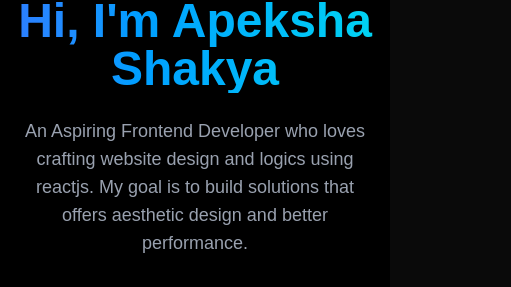
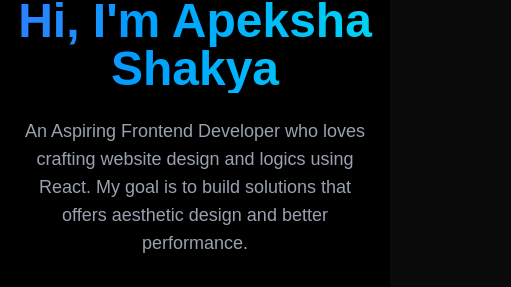
Before and after one commit to apeksha-rgb/react_portfolio, a React (Vite) app: page / in a window 390 px wide. Shown: the part 254-541 px from the top of the page, 511 px wide, since content can reach past the window. Built offline with nearby package versions, Linux system fonts and the light colour scheme.

Commit message:
Form responsive

```diff
--- a/src/components/sections/Contact.jsx
+++ b/src/components/sections/Contact.jsx
@@ -31,7 +31,7 @@ function Contact() {
 
 
 
-      <div className='px-4 w-150 p-6 rounded-xl border border-white/10 hover:-translate-y-1 hover:border-blue-500/30 hover:shadow-[0_2x_8px_rgba(59,130,246,0.2)] transition'>
+      <div className='px-4 w-full min-w-[300px] md:w-[500px] sm:w-2/3 p-6 rounded-xl border border-white/10 hover:-translate-y-1 hover:border-blue-500/30 hover:shadow-[0_2x_8px_rgba(59,130,246,0.2)] transition'>
 
         <h2 className='text-3xl font-bold mb-8 bg-gradient-to-r from-blue-500  to-cyan-400 bg-clip-text text-transparent text-center'>Get in Touch</h2>
         <form className='space-y-6' onSubmit={handleSubmit}>
--- a/src/components/sections/Home.jsx
+++ b/src/components/sections/Home.jsx
@@ -6,7 +6,7 @@ function Home() {
       <div className='text-center z-10 px-4'>
         <h1 className='text-5xl md:text-7xl font-bold mb-6 bg-gradient-to-r from-blue-500 to-cyan-400 bg-clip-text text-transparent leading-right'>Hi, I'm Apeksha Shakya</h1>
 
-        <p className='text-gray-400 text-lg mb-8 max-w-lg mx-auto'> An Aspiring Frontend Developer who loves crafting website design and logics using reactjs. My goal is to build solutions that offers aesthetic design and better performance.</p>
+        <p className='text-gray-400 text-lg mb-8 max-w-lg mx-auto'> An Aspiring Frontend Developer who loves crafting website design and logics using React. My goal is to build solutions that offers aesthetic design and better performance.</p>
 
         <div className='flex justify-center space-x-4'>
           <a href='#project' className='bg-blue-500 text-white py-3 px-6 rounded font-medium transition relative overflow-hidden hover:-translate-y-0.5 hover:shadow-[0_0_15px_rgba[59,130,246,0.4]]'>View Projects</a>
```
